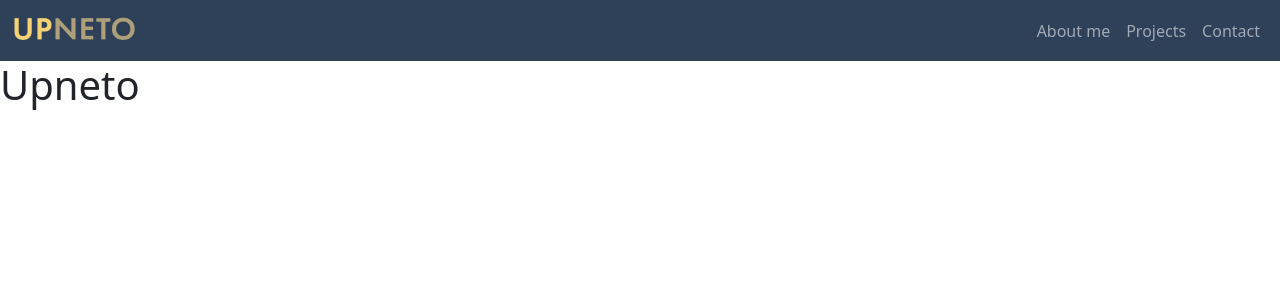
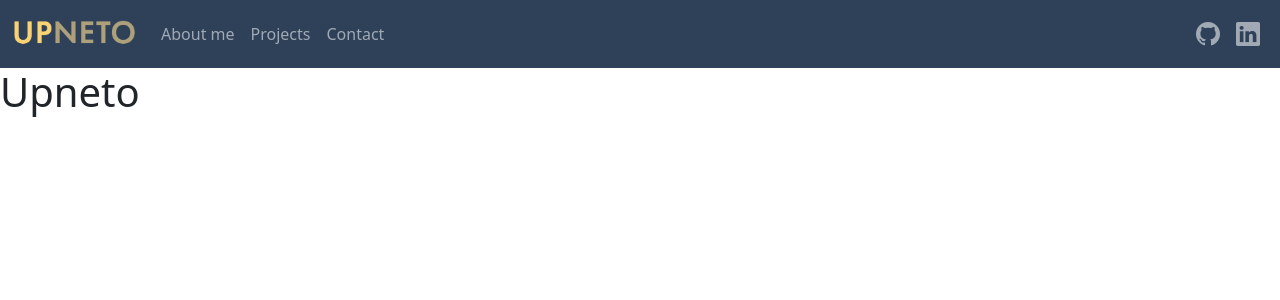
Before and after one commit to Netius/upneto-homepage-vue, a Vue app: page / in a window 1280 px wide. Shown: the top 300 px of the page. Built offline with nearby package versions, Linux system fonts and the light colour scheme.

Commit message:
Show innline icons on menu

```diff
--- a/src/components/NavigationBar.vue
+++ b/src/components/NavigationBar.vue
@@ -26,17 +26,38 @@
           <span class="navbar-toggler-icon"></span>
         </button>
         <div class="collapse navbar-collapse" id="navbarSupportedContent">
-          <ul class="navbar-nav ms-auto mb-2 mb-lg-0">
+          <ul class="navbar-nav me-auto mb-lg-0">
             <li class="nav-item">
               <a class="nav-link" title="About me" href="#about">About me</a>
             </li>
             <li class="nav-item">
-              <a class="nav-link" title="My projects" href="#project"
-                >Projects</a
-              >
+              <a class="nav-link" title="Projects" href="#project">Projects</a>
             </li>
             <li class="nav-item">
               <a class="nav-link" title="Contact me" href="#contact">Contact</a>
+            </li>
+          </ul>
+          <ul class="navbar-nav ms-auto flex-row mb-2 mb-lg-0">
+            <li class="nav-item me-3 me-lg-0">
+              <a
+                class="nav-link fs-4"
+                title="My github repository"
+                target="_blank"
+                rel="noreferer"
+                href="https://github.com/Netius/"
+              >
+                <i class="bi bi-github"></i>
+              </a>
+            </li>
+            <li class="nav-item">
+              <a
+                class="nav-link fs-4"
+                title="My linkedinn"
+                target="_blank"
+                rel="noreferer"
+                href="https://www.linkedin.com/in/fabio-neto-57785518b/"
+                ><i class="bi bi-linkedin"></i>
+              </a>
             </li>
           </ul>
         </div>
```
